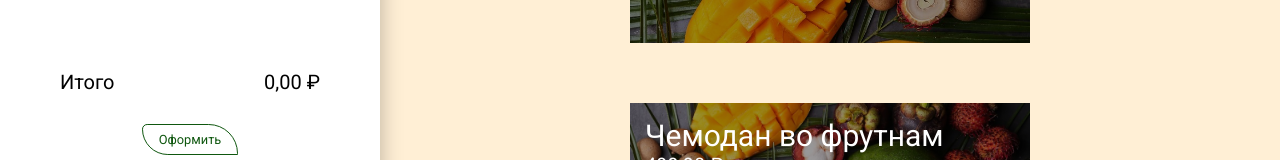
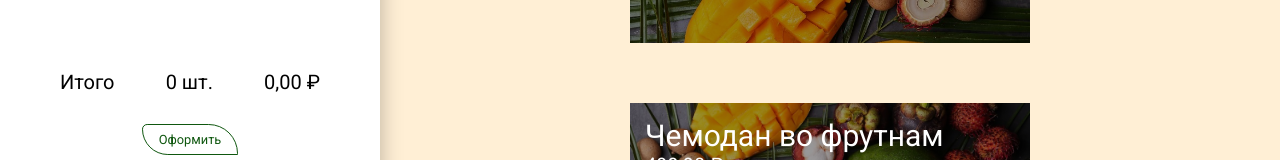
Before and after one commit to Bogdan-m-i/GloAcademyReact, a React (Create React App) app in the folder app/: page / in a window 1280 px wide. Shown: the part 615-775 px from the top of the page. Built offline with nearby package versions, Linux system fonts and the light colour scheme.

Commit message:
lesson 9. toppings

```diff
--- a/app/src/Components/Functions/secondaryFunction.js
+++ b/app/src/Components/Functions/secondaryFunction.js
@@ -1,4 +1,14 @@
-export const totalPriceItems = order => order.price * order.count;
+// export const totalPriceItems = order => {
+// 	const countTopping = order.topping && order.topping.filter(item => item.checked).length;
+// 	const priceTopping = (order.price * 0.1) * countTopping;
+// 	return (order.price + priceTopping) * order.count;
+// };
+
+export const totalPriceItems = order => {
+	const countTopping = order.topping && order.topping.filter(item => item.checked).length;
+	const priceTopping = (order.price * 0.1) * countTopping || 0;
+	return (order.price + priceTopping) * order.count;
+};
 
 export const formatCurrency = (rub) => {
 	return rub.toLocaleString('ru-RU', { style: 'currency', currency: 'RUB' });
--- /dev/null
+++ b/app/src/Components/Hooks/useToppings.js
@@ -0,0 +1,40 @@
+import { useState } from 'react';
+
+// const getTopping = (toppings) => toppings.map(item => ({
+// 	name: item,
+// 	checked: false,
+// }));
+
+const getTopping = (toppings) => {
+
+	if (!Array.isArray(toppings)) {
+		return ([{
+			name: 'name',
+			checked: false,
+		}])
+	};
+
+	return (
+		toppings.map(item => ({
+			name: item,
+			checked: false,
+		}))
+	)
+
+};
+
+export function useToppings(openItem) {
+
+	const [toppings, setToppings] = useState(getTopping(openItem.toppings));
+
+	const checkToppings = index => {
+		setToppings(toppings.map((item, i) => {
+			if (i === index) {
+				item.checked = !item.checked;
+			}
+			return item;
+		}));
+	}
+
+	return {toppings, checkToppings};
+}
--- a/app/src/Components/Modal/ModalItem.js
+++ b/app/src/Components/Modal/ModalItem.js
@@ -4,6 +4,8 @@ import { Button } from '../Style/Button';
 import { CountItem } from './CountItem';
 import { useCount } from '../Hooks/useCount';
 import { totalPriceItems, formatCurrency } from '../Functions/secondaryFunction';
+import { Topings } from './Topings';
+import { useToppings } from '../Hooks/useToppings';
 
 const Overlay = styled.div`
 	position: fixed;
@@ -63,6 +65,8 @@ export const ModalItem = ({ openItem, setOpenItem, orders, setOrders }) => {
 
 	const counter = useCount();
 
+	const toppings = useToppings(openItem);
+
 	const closeModal = (e) => {
 		if (e.target.id === 'overlay') {
 			setOpenItem(null);
@@ -72,6 +76,7 @@ export const ModalItem = ({ openItem, setOpenItem, orders, setOrders }) => {
 	const order = {
 		...openItem,
 		count: counter.count,
+		topping: toppings.toppings,
 	};
 
 	const addToOrder = () => {
@@ -86,10 +91,10 @@ export const ModalItem = ({ openItem, setOpenItem, orders, setOrders }) => {
 				<ModalContent>
 					<ModalHeader>
 						<h2>{openItem.name}</h2>
-						<p>{openItem.price.toLocaleString('ru-RU',
-						{style: 'currency', currency: 'RUB'})}</p>
+						<p>{formatCurrency(openItem.price)}</p>
 					</ModalHeader>
 					<CountItem {...counter}/>
+					{openItem.toppings && <Topings {...toppings}/>}
 					<TotalPriceItem>
 						<span>Цена:</span>
 						<span>{formatCurrency(totalPriceItems(order))}</span>
@@ -102,6 +107,3 @@ export const ModalItem = ({ openItem, setOpenItem, orders, setOrders }) => {
 		</Overlay>
 	);
 }
-
-// TotalPriceItem(order).toLocaleString('ru-RU',
-// 						{style: 'currency', currency: 'RUB'})
--- /dev/null
+++ b/app/src/Components/Modal/Topings.js
@@ -0,0 +1,36 @@
+import React from 'react';
+import styled from 'styled-components';
+
+const ToppingWrap = styled.div`
+	display: flex;
+	flex-wrap: wrap;
+`;
+
+const ToppingLabel = styled.label`
+	cursor: pointer;
+	width: 50%;
+`;
+
+const ToppingCheckbox = styled.input`
+	cursor: pointer;
+`;
+
+export function Topings({ toppings, checkToppings }) {
+
+	return (
+		<>
+			<h3>Добавки</h3>
+			<ToppingWrap>
+				{toppings.map((item, i) => (
+					<ToppingLabel key={i}>
+						<ToppingCheckbox
+							type='checkbox'
+							checked={item.checked}
+							onChange={() => checkToppings(i)}/>
+						{item.name}
+					</ToppingLabel>
+				))}
+			</ToppingWrap>
+		</>
+	)
+}
--- a/app/src/Components/Order/Order.js
+++ b/app/src/Components/Order/Order.js
@@ -33,12 +33,9 @@ const OrderList = styled.ul`
 
 const OrderTotal = styled.div`
 	display: flex;
+	justify-content: space-between;
 	text-align: left;
 	margin: 0 30px 30px;
-
-	& span:first-child {
-		flex-grow: 1;
-	}
 `;
 
 const OrderFooter = styled.div`
@@ -53,6 +50,9 @@ export const Order = ({ orders }) => {
 
 	const total = orders.reduce((result, order)=>
 		totalPriceItems(order) + result, 0);
+
+	const totalCounter = orders.reduce((result, order)=>
+		order.count + result, 0);
 
 	return (
 		<OrderStyled>
@@ -69,6 +69,7 @@ export const Order = ({ orders }) => {
 			<OrderFooter>
 				<OrderTotal>
 					<span>Итого</span>
+					<span>{totalCounter} шт.</span>
 					<span>{formatCurrency(total)}</span>
 				</OrderTotal>
 				<Button>Оформить</Button>
--- a/app/src/Components/Order/OrderListItem.js
+++ b/app/src/Components/Order/OrderListItem.js
@@ -4,7 +4,6 @@ import Trash from '../../image/trash.svg';
 import { totalPriceItems, formatCurrency } from '../Functions/secondaryFunction';
 
 const OrderItemStyled = styled.li`
-	display: flex;
 	margin: 15px 0;
 `;
 
@@ -30,11 +29,32 @@ const TrashButton = styled.button`
 	cursor: pointer;
 `;
 
+const Product = styled.div`
+	display: flex;
+`;
+
+const Toppings = styled.div`
+	color: gray;
+	font-size: 14px;
+	margin-left: 5px;
+`;
+
 export const OrderListItem = ({ order }) => (
 	<OrderItemStyled>
-		<ItemName>{order.name}</ItemName>
-		<span>{order.count}</span>
-		<ItemPrice>{formatCurrency(totalPriceItems(order))}</ItemPrice>
-		<TrashButton/>
+		<Product>
+			<ItemName>{order.name}</ItemName>
+			<span>{order.count}</span>
+			<ItemPrice>{formatCurrency(totalPriceItems(order))}</ItemPrice>
+			<TrashButton/>
+		</Product>
+			{order.topping.map((item, key) => {
+				if (item.checked) {
+					return (
+						<Toppings key={key}>
+							+ {item.name}
+						</Toppings>
+					)
+				}
+			})}
 	</OrderItemStyled>
 );
```
